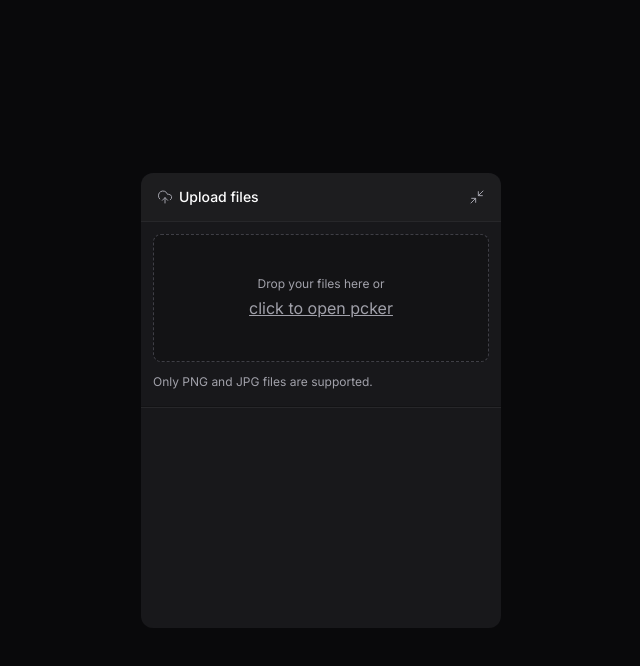
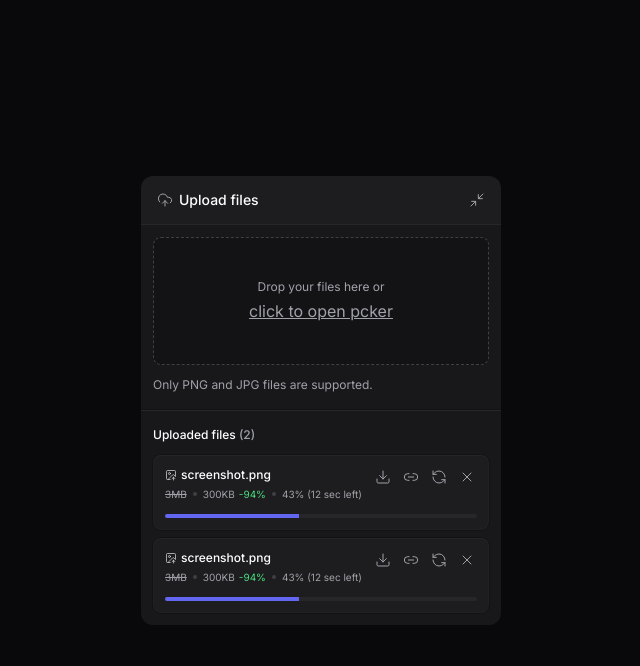
Before and after one commit to Alexandresl/ftr-upload-widget-web, a React (Vite) app: page / in a window 1280 px wide. Both pictures are taken after a click on the button "Upload files". Shown: the top 666 px of the page, without its empty margins (319-959 px from the left). Built offline with nearby package versions, Linux system fonts and the light colour scheme.

Commit message:
Componente: Lista de uploads

```diff
--- a/package.json
+++ b/package.json
@@ -11,6 +11,7 @@
   },
   "dependencies": {
     "@radix-ui/react-collapsible": "^1.1.12",
+    "@radix-ui/react-progress": "^1.1.8",
     "lucide-react": "^1.8.0",
     "react": "^19.2.4",
     "react-dom": "^19.2.4",
--- /dev/null
+++ b/src/components/upload-widget-upload-item.tsx
@@ -0,0 +1,49 @@
+import * as Progress from '@radix-ui/react-progress'
+import { Download, ImageUp, Link2, RefreshCcw, X } from "lucide-react";
+import { Button } from "./ui/button";
+
+export function UploadWidgetUploadItem() {
+    return (
+        <div className="p-3 rounded-lg flex flex-col gap-3 shadow-shape-content bg-white/2 relative overflow-hidden">
+            <div className="flex flex-col gap-1">
+                <span className="text-xs font-medium flex items-center gap-1">
+                    <ImageUp className="size-3 text-zinc-300" strokeWidth={1.5} />
+                    <span>screenshot.png</span>
+                </span>
+                <span className="text-xxs text-zinc-400 flex gap-1.5 items-center">
+                    <span className="line-through">3MB</span>
+                    <div className="size-1 rounded-full bg-zinc-700" />
+                    <span>
+                        300KB
+                        <span className="text-green-400 ml-1">
+                            -94%
+                        </span>
+                    </span>
+                    <div className="size-1 rounded-full bg-zinc-700" />
+                    <span>43% (12 sec left)</span>
+                </span>
+            </div>
+            <Progress.Root className='bg-zinc-800 rounded-full h-1 overflow-hidden'>
+                <Progress.Indicator className='bg-indigo-500 h-1' style={{ width: '43%' }} />
+            </Progress.Root>
+            <div className="absolute top-2.5 right-2.5 flex items-center gap-1">
+                <Button size="icon-sm">
+                    <Download className="size-4" strokeWidth={1.5} />
+                    <span className="sr-only">Download compressed image</span>
+                </Button>
+                <Button size="icon-sm">
+                    <Link2 className="size-4" strokeWidth={1.5} />
+                    <span className="sr-only">Copy remote URL</span>
+                </Button>
+                <Button size="icon-sm">
+                    <RefreshCcw className="size-4" strokeWidth={1.5} />
+                    <span className="sr-only">Retry Upload</span>
+                </Button>
+                <Button size="icon-sm">
+                    <X className="size-4" strokeWidth={1.5} />
+                    <span className="sr-only">Cancel upload</span>
+                </Button>
+            </div>
+        </div>
+    );
+}
--- a/src/components/upload-widget-upload-list.tsx
+++ b/src/components/upload-widget-upload-list.tsx
@@ -1,3 +1,16 @@
+import { UploadWidgetUploadItem } from "./upload-widget-upload-item";
+
 export function UploadWidgetUploadList() {
-  return <div className="px-3 h-48"></div>;
+  return (
+    <div className="px-3 flex flex-col gap-3">
+      <span className="text-xs font-medium">
+        Uploaded files{' '}
+        <span className="text-zinc-400">(2)</span>
+      </span>
+      <div className="flex flex-col gap-2">
+        <UploadWidgetUploadItem />
+        <UploadWidgetUploadItem />
+      </div>
+    </div>
+  );
 }
--- a/tailwind.config.js
+++ b/tailwind.config.js
@@ -11,6 +11,9 @@ export default {
       opacity: {
         2: 0.02,
       },
+      fontSize: {
+        xxs: '0.625rem',
+      },
       boxShadow: {
         shape:
           "box-shadow: 0px 8px 8px rgba(0, 0, 0, 0.1), 0px 4px 4px rgba(0, 0, 0, 0.1), 0px 2px 2px rgba(0, 0, 0, 0.1), 0px 0px 0px 1px rgba(0, 0, 0, 0.1)",
```
Also changed, not shown: 1 other file (tests, documents, lock files or other folders).
